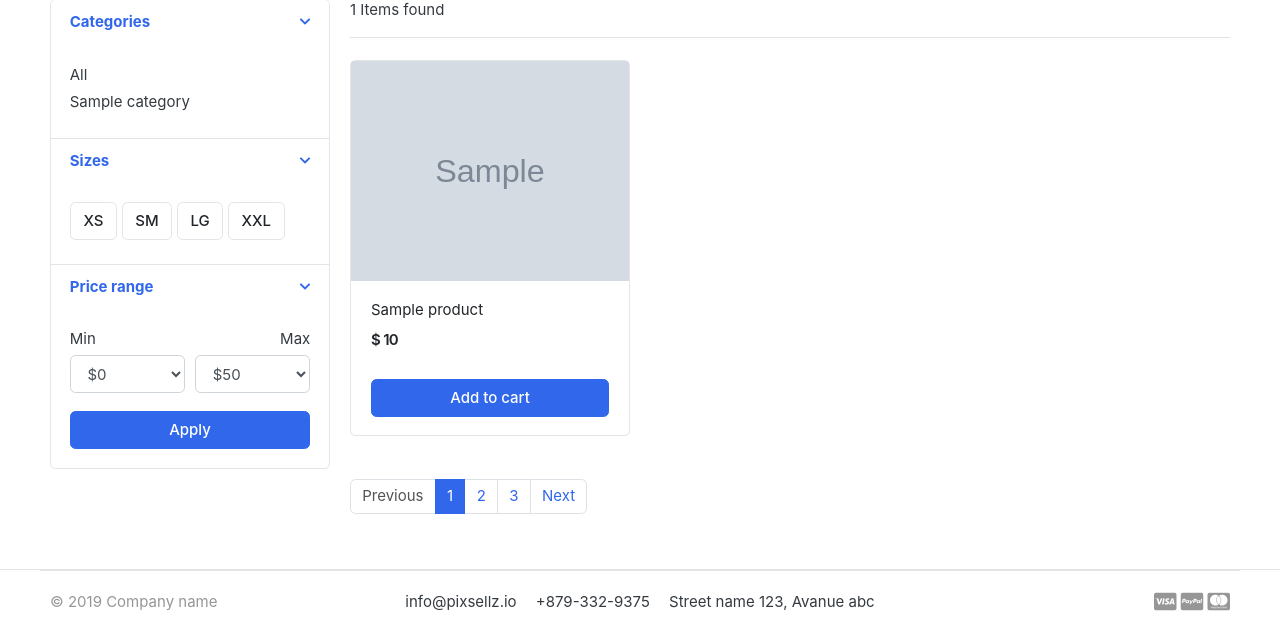
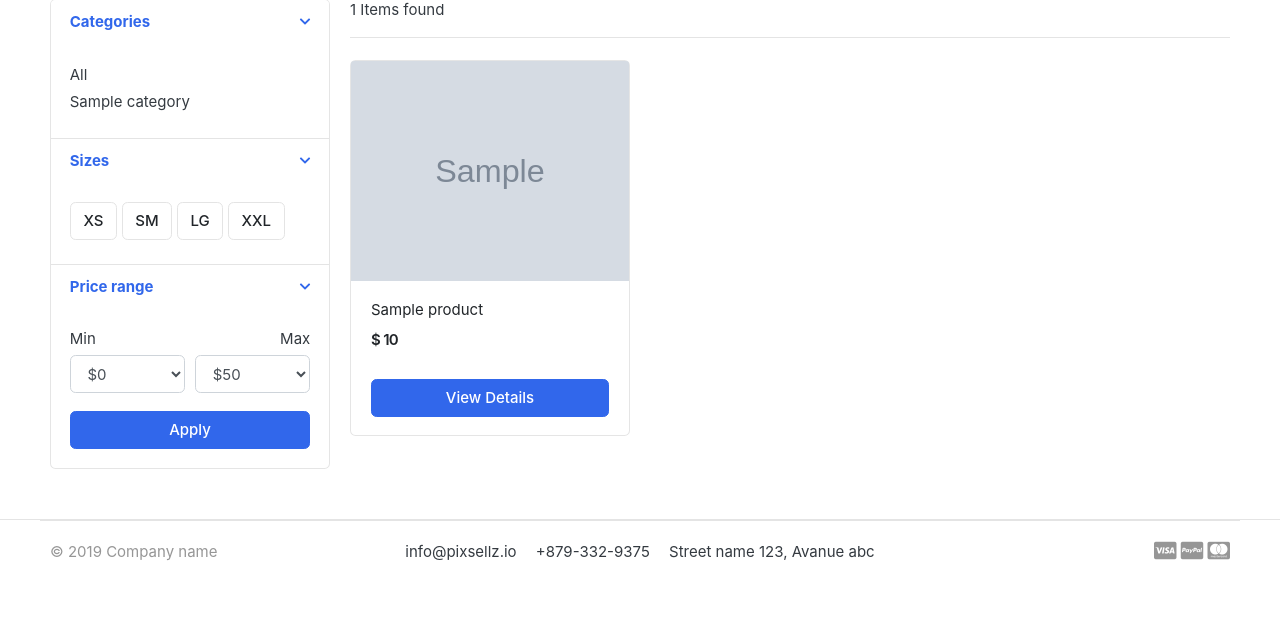
Before and after one commit to dhmpanchal/greatkart, a Django app: page /store/ in a window 1280 px wide. Shown: the part 295-929 px from the top of the page. After the commit the page ends 856 px from the top, so only its background shows below. Run offline with Django 3.2, Linux system fonts and the light colour scheme; tables that the repository leaves empty hold one stand-in row (values such as "Sample post"); grey boxes marked "Sample" are stand-in pictures; some libraries are stand-ins or nearby versions; some web fonts are replaced.

Commit message:
continue in section 10

```diff
--- a/cart/context_processors.py
+++ b/cart/context_processors.py
@@ -16,4 +16,3 @@ def counter(request):
         except Cart.DoesNotExist:
             cart_count = 0
     return dict(cart_count=cart_count)
-    return dict(cart_count=cart_count)
--- a/cart/views.py
+++ b/cart/views.py
@@ -11,7 +11,8 @@ class CartView(View):
     def get(self, request, total=0, quantity=0, cart_items=None, *args, **kwargs):
         context = {}
         tax = 0
-        grand_toal = 0
+        grand_total = 0
+        the_cart_items = None
 
         the_utility = UtilityManager(request)
 
--- a/store/views.py
+++ b/store/views.py
@@ -4,6 +4,7 @@ from extras.utility import UtilityManager
 from store.models import Product
 from category.models import Category
 from cart.models import ItemInCart
+from django.core.paginator import EmptyPage, PageNotAnInteger, Paginator
 
 # Create your views here.
 class StoreView(View):
@@ -15,12 +16,16 @@ class StoreView(View):
 
         if category_slug is not None:
             category = get_object_or_404(Category, slug=category_slug)
-            products = Product.objects.filter(category=category,is_available=True)
+            products = Product.objects.filter(category=category,is_available=True).order_by('id')
         else:
-            products = Product.objects.filter(is_available=True)
+            products = Product.objects.filter(is_available=True).order_by('id')
+
+        paginator = Paginator(products, 6)
+        page = request.GET.get('page')
+        page_products = paginator.get_page(page)
 
         context = {
-            'products': products,
+            'products': page_products,
             'total_products': products.count()
         }
         return render(request, 'thesite/store.html', context)
--- a/thesite/templates/thesite/store.html
+++ b/thesite/templates/thesite/store.html
@@ -161,7 +161,7 @@
                   </div>
                   <!-- price-wrap.// -->
                 </div>
-                <a href="{% url 'add_cart' product.id %}" class="btn btn-block btn-primary">Add to cart </a>
+                <a href="{{product.get_url}}" class="btn btn-block btn-primary">View Details </a>
               </figcaption>
             </figure>
           </div>
@@ -171,17 +171,35 @@
         <!-- row end.// -->
 
         <nav class="mt-4" aria-label="Page navigation sample">
+          {% if products.has_other_pages %}
           <ul class="pagination">
+            {% if products.has_previous %}
+            <li class="page-item">
+              <a class="page-link" href="?page={{product.previous_page_number}}">Previous</a>
+            </li>
+            {% else %}
             <li class="page-item disabled">
               <a class="page-link" href="#">Previous</a>
             </li>
+            {% endif %}
+            {% for i in products.paginator.page_range %}
+            {% if products.number == i %}
             <li class="page-item active">
-              <a class="page-link" href="#">1</a>
+              <a class="page-link" href="#">{{i}}</a>
             </li>
-            <li class="page-item"><a class="page-link" href="#">2</a></li>
-            <li class="page-item"><a class="page-link" href="#">3</a></li>
-            <li class="page-item"><a class="page-link" href="#">Next</a></li>
+            {% else %}
+            <li class="page-item">
+              <a class="page-link" href="?page={{i}}">{{i}}</a>
+            </li>
+            {% endif %}
+            {% endfor %}
+            {% if products.has_next %}
+            <li class="page-item"><a class="page-link" href="?page={{products.next_page_number}}">Next</a></li>
+            {% else %}
+            <li class="page-item disabled"><a class="page-link" href="#">Next</a></li>
+            {% endif %}
           </ul>
+          {% endif %}
         </nav>
       </main>
       <!-- col.// -->
```
